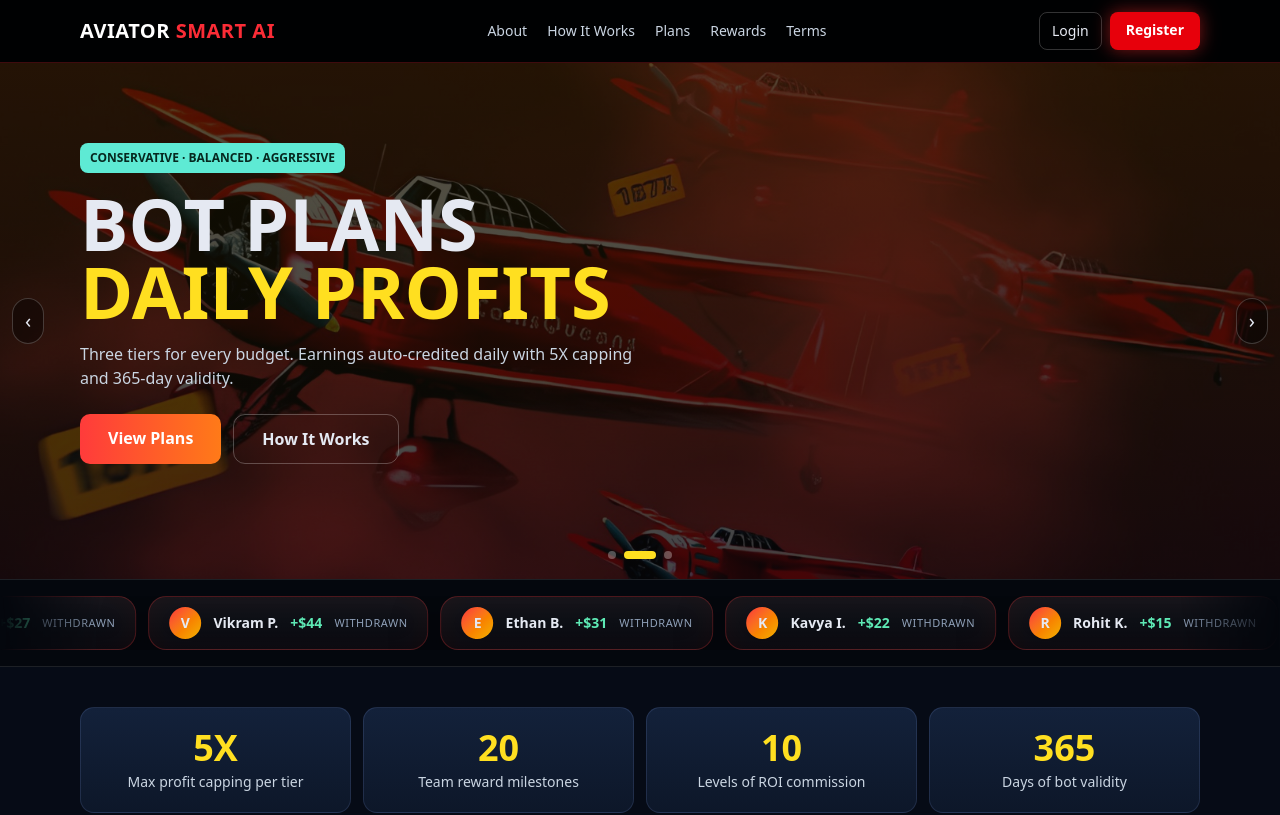
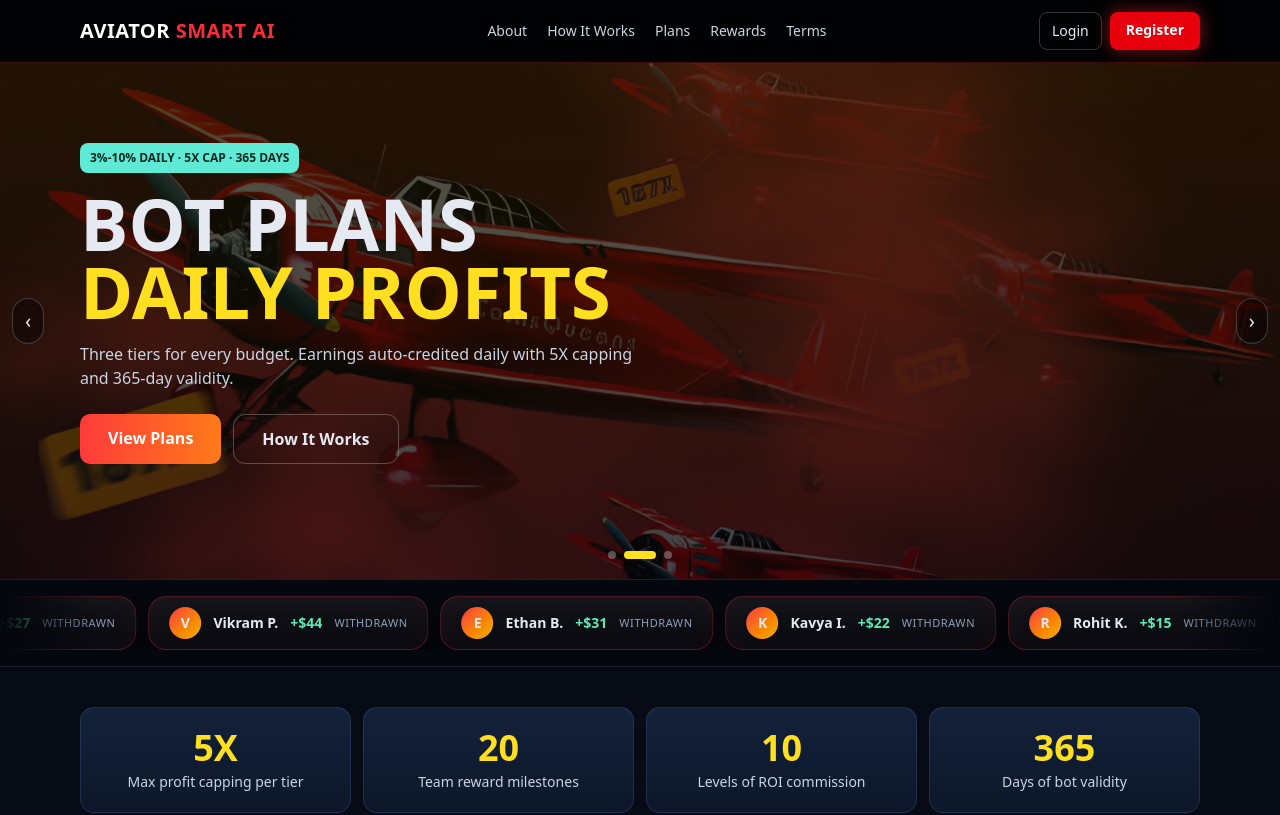
Before and after one commit to vermachhitiz70-byte/AVIATOR-PRO, a Next.js app: page / in a window 1280 px wide. Shown: the top 815 px of the page. Built offline with nearby package versions, Linux system fonts and the light colour scheme.

Commit message:
feat: hero bots slide eyebrow plan-positive (3%-10% daily, 5X cap, 365 days)

```diff
--- a/components/marketing.tsx
+++ b/components/marketing.tsx
@@ -48,7 +48,7 @@ const SLIDES = [
   },
   {
     id: "bots",
-    eyebrow: "CONSERVATIVE · BALANCED · AGGRESSIVE",
+    eyebrow: "3%-10% DAILY · 5X CAP · 365 DAYS",
     titleA: "BOT PLANS",
     titleB: "DAILY PROFITS",
     accent: "gold",
```
